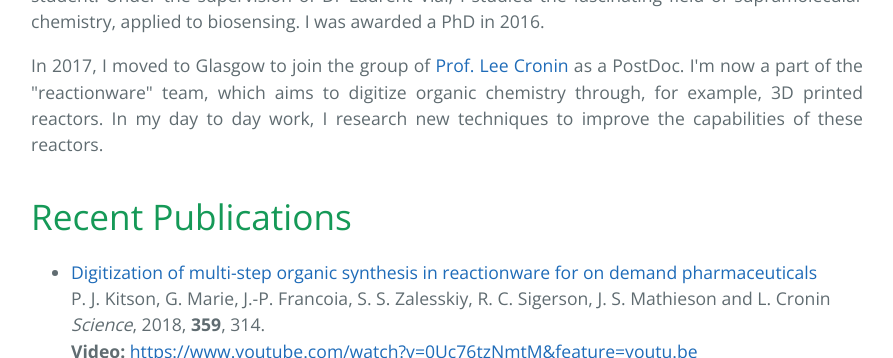
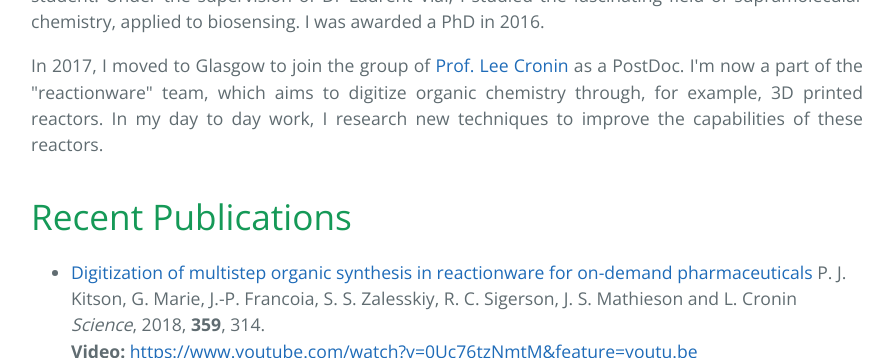
Before and after one commit to JPFrancoia/JPFrancoia.github.io, a Jekyll site: the page built from index.md, in a window 1280 px wide and 900 px high, scrolled down 483 px, cut to the strip 0-358 px from the top of the window. Shown: the whole strip, without its empty margins (193-1086 px from the left). Built offline with Jekyll 4.4.1, drawn with Linux system fonts in a browser that asks for light colours; the repository's description, which GitHub fills in, is left out.

Commit message:
Updating citations and CV.

```diff
--- a/index.md
+++ b/index.md
@@ -23,8 +23,8 @@ work, I research new techniques to improve the capabilities of these reactors.
 
 # Recent Publications
 
-- [Digitization of multi-step organic synthesis in reactionware for on
-demand pharmaceuticals](http://science.sciencemag.org/content/359/6373/314)
+- [Digitization of multistep organic synthesis in reactionware for on-demand
+pharmaceuticals](http://science.sciencemag.org/content/359/6373/314)
 P. J. Kitson, G. Marie, J.-P. Francoia, S. S. Zalesskiy, R. C. Sigerson,
 J. S. Mathieson and L. Cronin *Science*, 2018, **359**, 314.
 **Video:** [https://www.youtube.com/watch?v=0Uc76tzNmtM&feature=youtu.be](https://www.youtube.com/watch?v=0Uc76tzNmtM&feature=youtu.be)
```
Also changed, not shown: 1 other file.
